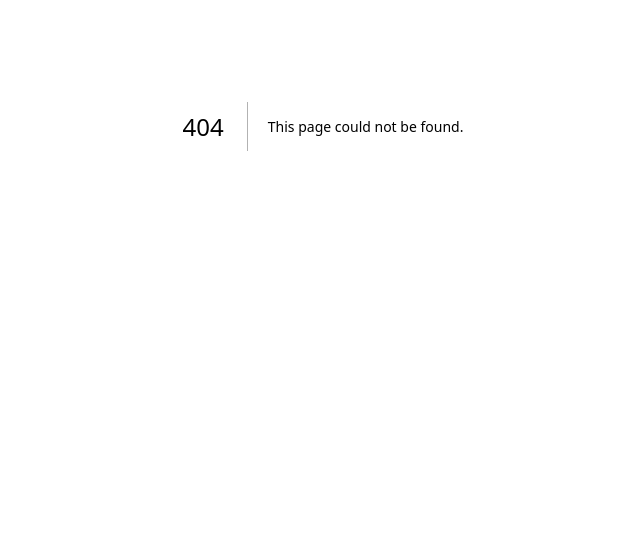
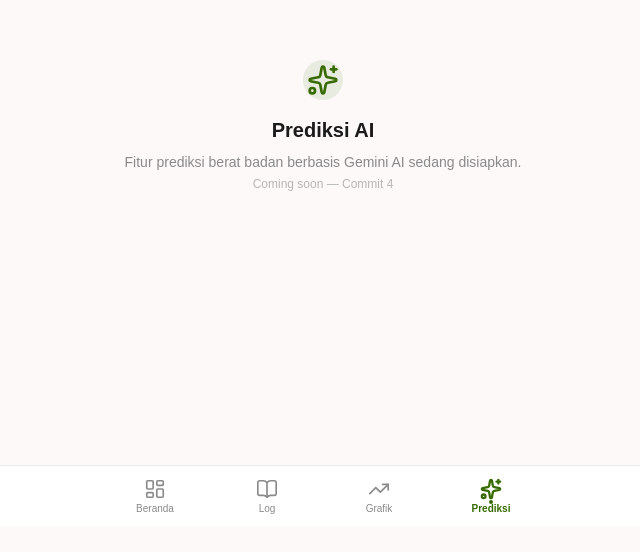
Before and after one commit to josswinaya/mydiet, a Next.js app: page /predict in a window 1280 px wide. Before the commit this address had no page. Shown: the part 274-826 px from the top of the page, without its empty margins (317-957 px from the left). Before the commit the page ends 800 px from the top, so only its background shows below. Built offline with nearby package versions, Linux system fonts and the light colour scheme; no server answers; sample sign-in values are in the browser's storage.

Commit message:
feat: bottom nav + app shell

```diff
--- /dev/null
+++ b/src/app/(app)/chart/page.tsx
@@ -0,0 +1,27 @@
+import type { Metadata } from "next";
+import { TrendingUp } from "lucide-react";
+
+export const metadata: Metadata = {
+  title: "MyDiet — Grafik Progres",
+  description: "Pantau tren berat badan dan kalori harian Anda.",
+};
+
+/**
+ * Chart page placeholder — will be fully implemented in commit 3.
+ */
+export default function ChartPage() {
+  return (
+    <main className="min-h-screen bg-bg-app flex flex-col items-center justify-center p-8">
+      <div className="text-center">
+        <div className="icon-circle bg-primary/10 mx-auto mb-4 w-16 h-16">
+          <TrendingUp size={32} className="text-primary" />
+        </div>
+        <h1 className="text-xl font-bold text-text-dark mb-2">Grafik Progres</h1>
+        <p className="text-sm text-text-muted">
+          Fitur grafik berat badan dan kalori sedang disiapkan.
+        </p>
+        <p className="text-xs text-text-muted mt-1 opacity-60">Coming soon — Commit 3</p>
+      </div>
+    </main>
+  );
+}
--- a/src/app/(app)/layout.tsx
+++ b/src/app/(app)/layout.tsx
@@ -1,14 +1,17 @@
 import type { Metadata } from "next";
 import { auth } from "@/lib/auth";
 import { redirect } from "next/navigation";
+import { BottomNav } from "@/components/nav/bottom-nav";
 
 export const metadata: Metadata = {
-  title: "MyDiet — Dashboard",
+  title: "MyDiet",
 };
 
 /**
- * App layout — wraps all authenticated app pages (dashboard, log, grafik, prediksi).
- * Redirects to login if session is missing.
+ * App layout — wraps all authenticated pages.
+ * - Validates session server-side (redirect to /login if missing)
+ * - Renders bottom navigation bar
+ * - Adds bottom padding so content clears the nav bar
  */
 export default async function AppLayout({
   children,
@@ -20,5 +23,11 @@
     redirect("/login");
   }
 
-  return <>{children}</>;
+  return (
+    <div className="flex flex-col min-h-screen bg-bg-app">
+      {/* Main content — padded so it clears the fixed 64px bottom nav */}
+      <div className="flex-1 pb-[72px]">{children}</div>
+      <BottomNav />
+    </div>
+  );
 }
--- /dev/null
+++ b/src/app/(app)/predict/page.tsx
@@ -0,0 +1,27 @@
+import type { Metadata } from "next";
+import { Sparkles } from "lucide-react";
+
+export const metadata: Metadata = {
+  title: "MyDiet — Prediksi AI",
+  description: "Prediksi perubahan berat badan dengan kecerdasan buatan.",
+};
+
+/**
+ * Predict page placeholder — will be fully implemented in commit 4.
+ */
+export default function PredictPage() {
+  return (
+    <main className="min-h-screen bg-bg-app flex flex-col items-center justify-center p-8">
+      <div className="text-center">
+        <div className="icon-circle bg-primary/10 mx-auto mb-4 w-16 h-16">
+          <Sparkles size={32} className="text-primary" />
+        </div>
+        <h1 className="text-xl font-bold text-text-dark mb-2">Prediksi AI</h1>
+        <p className="text-sm text-text-muted">
+          Fitur prediksi berat badan berbasis Gemini AI sedang disiapkan.
+        </p>
+        <p className="text-xs text-text-muted mt-1 opacity-60">Coming soon — Commit 4</p>
+      </div>
+    </main>
+  );
+}
--- a/src/app/globals.css
+++ b/src/app/globals.css
@@ -172,6 +172,11 @@
   @apply w-10 h-10 rounded-icon flex items-center justify-center flex-shrink-0;
 }
 
+/* Safe area padding for iPhone home indicator */
+.safe-area-pb {
+  padding-bottom: env(safe-area-inset-bottom, 0px);
+}
+
 :root {
   --background:              oklch(1 0 0);
   --foreground:              oklch(0.145 0 0);
--- /dev/null
+++ b/src/components/nav/bottom-nav.tsx
@@ -0,0 +1,89 @@
+"use client";
+
+import Link from "next/link";
+import { usePathname } from "next/navigation";
+import { LayoutDashboard, BookOpen, TrendingUp, Sparkles } from "lucide-react";
+
+const NAV_ITEMS = [
+  {
+    href: "/dashboard",
+    label: "Beranda",
+    icon: LayoutDashboard,
+  },
+  {
+    href: "/log",
+    label: "Log",
+    icon: BookOpen,
+  },
+  {
+    href: "/chart",
+    label: "Grafik",
+    icon: TrendingUp,
+  },
+  {
+    href: "/predict",
+    label: "Prediksi",
+    icon: Sparkles,
+  },
+] as const;
+
+/**
+ * Bottom navigation bar for the main app.
+ * Highlights the active route using usePathname.
+ */
+export function BottomNav() {
+  const pathname = usePathname();
+
+  return (
+    <nav
+      className="fixed bottom-0 left-0 right-0 z-50 bg-white border-t border-border
+        safe-area-pb"
+      aria-label="Navigasi utama"
+    >
+      <div className="max-w-md mx-auto flex items-stretch">
+        {NAV_ITEMS.map((item) => {
+          const Icon = item.icon;
+          const isActive = pathname === item.href;
+
+          return (
+            <Link
+              key={item.href}
+              href={item.href}
+              id={`nav-${item.href.replace("/", "")}`}
+              className={`flex-1 flex flex-col items-center justify-center gap-1 py-3
+                transition-colors duration-150
+                ${isActive
+                  ? "text-primary"
+                  : "text-text-muted hover:text-text-secondary"
+                }`}
+              aria-current={isActive ? "page" : undefined}
+            >
+              {/* Active indicator dot */}
+              <div className="relative">
+                <Icon
+                  size={22}
+                  strokeWidth={isActive ? 2.5 : 1.8}
+                  className="transition-all duration-200"
+                />
+                {isActive && (
+                  <span
+                    className="absolute -bottom-1 left-1/2 -translate-x-1/2
+                      w-1 h-1 rounded-full bg-primary"
+                    aria-hidden="true"
+                  />
+                )}
+              </div>
+              <span
+                className={`text-[10px] font-medium leading-none transition-all ${
+                  isActive ? "font-semibold" : ""
+                }`}
+              >
+                {item.label}
+              </span>
+            </Link>
+          );
+        })}
+      </div>
+    </nav>
+  );
+}
```
